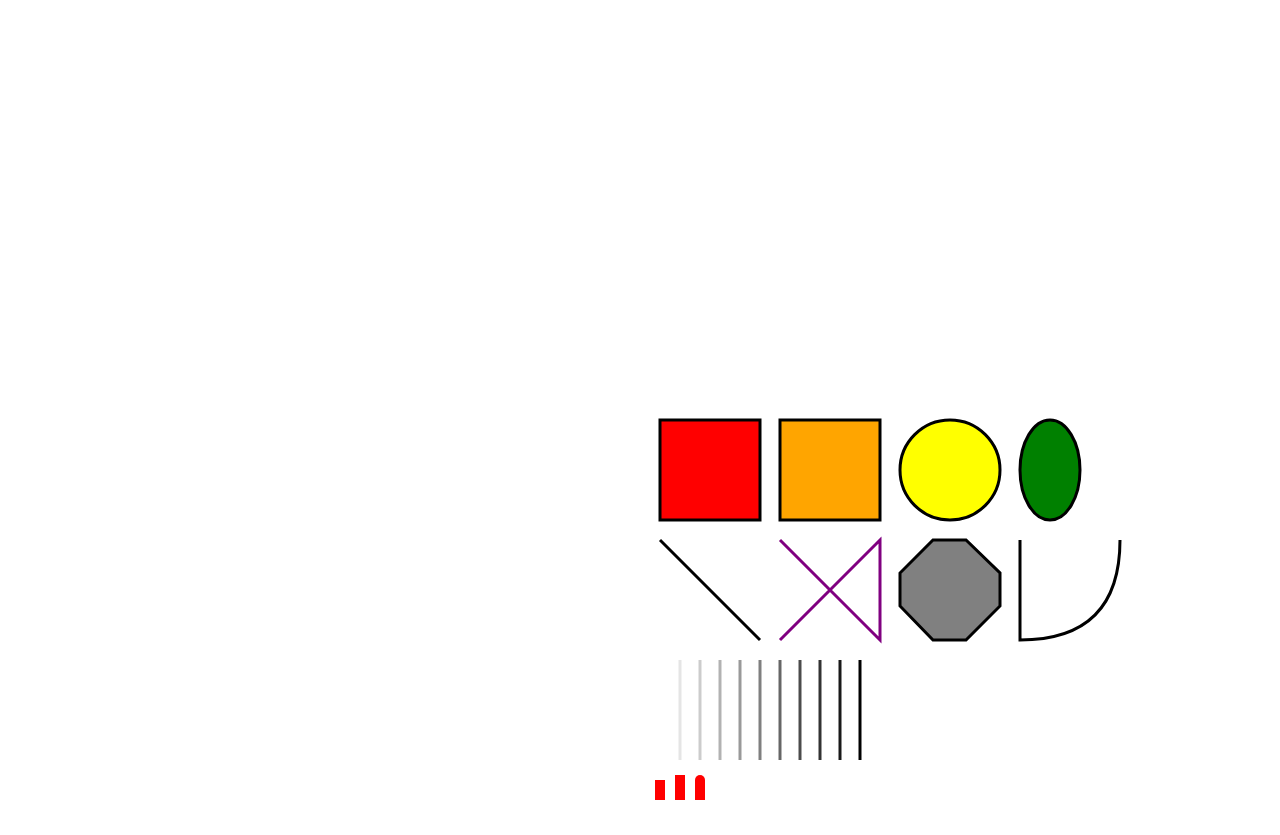
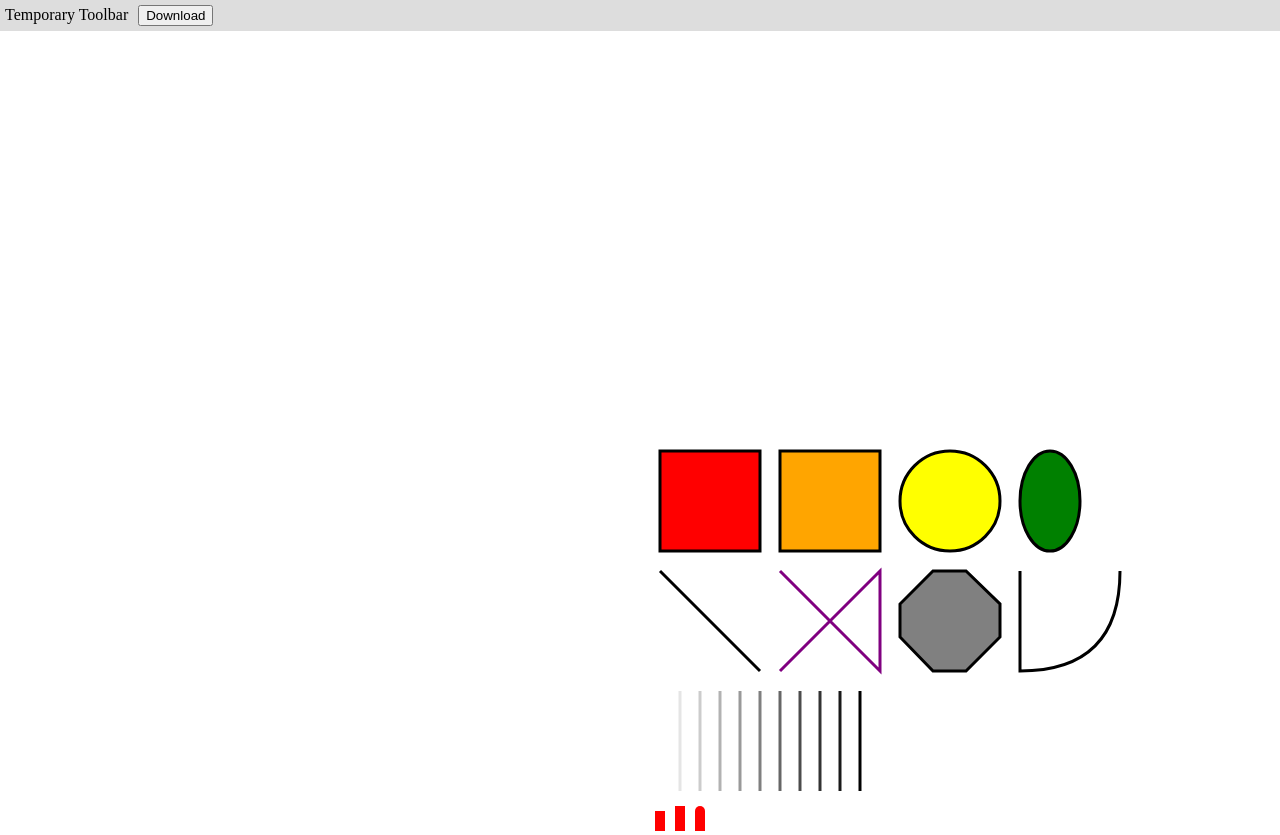
Before and after one commit to brandongit2/slate-old, a React (Create React App) app: page / in a window 1280 px wide. Before the commit the page ends 804 px from the top, so only its background shows below. Built offline with nearby package versions, Linux system fonts and the light colour scheme.

Commit message:
Added download feature

```diff
--- a/src/App.jsx
+++ b/src/App.jsx
@@ -16,11 +16,31 @@ class App extends React.Component {
                 windowResize(window.innerWidth, window.innerHeight)
             );
         });
+
+        this.handleDownload = this.handleDownload.bind(this);
+    }
+
+    handleDownload() {
+        const svgElement = document.getElementsByClassName('canvas')[0];
+        const fileName = 'canvas.svg';
+        const blob = new Blob([svgElement.innerHTML], {
+            type: 'image/svg+xml;charset=utf-8'
+        });
+        const url = window.URL.createObjectURL(blob);
+        var a = document.createElement('a');
+        a.href = url;
+        a.download = fileName;
+        a.click();
+        window.URL.revokeObjectURL(url);
     }
 
     render() {
         return (
             <div id="app-container">
+                <div style={{padding: 5, backgroundColor: '#dddddd'}}>
+                    Temporary Toolbar
+                    <button onClick={this.handleDownload} style={{marginLeft: 10}}>Download</button>
+                </div>
                 <Canvas
                     width={this.props.width}
                     height={this.props.height}
--- a/src/SVG/src/abstract/Element.js
+++ b/src/SVG/src/abstract/Element.js
@@ -57,7 +57,6 @@ export class Element {
     attrs(attrs) {
         for (let attr in attrs) {
             let newAttrName = attr.replace(/([A-Z])/gu, $1 => `-${$1.toLowerCase()}`);
-            console.log(attr, newAttrName);
             this.attr(newAttrName, attrs[attr]);
         }
 
--- a/src/SVG/src/index.js
+++ b/src/SVG/src/index.js
@@ -72,7 +72,6 @@ class SvgElement extends Container {
     }
 
     moveViewBox(dX, dY) {
-        console.table(this.translate);
         this.translate[0] += dX;
         this.translate[1] += dY;
         return this.setViewBox(
--- a/src/components/Canvas.jsx
+++ b/src/components/Canvas.jsx
@@ -123,6 +123,7 @@ export class Canvas extends React.Component {
         this.handleOnMouseMove = this.handleOnMouseMove.bind(this);
         this.handleOnMouseUp = this.handleOnMouseUp.bind(this);
         this.handleTouch = this.handleTouch.bind(this);
+        this.handleKeyPress = this.handleKeyPress.bind(this);
     }
 
     componentDidUpdate() {
@@ -173,6 +174,10 @@ export class Canvas extends React.Component {
         console.log(e.touches);
     }
 
+    handleKeyPress(e) {
+        console.log(e);
+    }
+
     render() {
         return (
             <div
@@ -180,6 +185,7 @@ export class Canvas extends React.Component {
                 onMouseDown={this.handleOnMouseDown}
                 onTouchStart={this.handleTouch}
                 onTouchMove={this.handleTouchMove}
+                onKeyPress={this.handleKeyPress}
                 ref={this.parent}
             />
         );
```
Also changed, not shown: .eslintrc.json.
